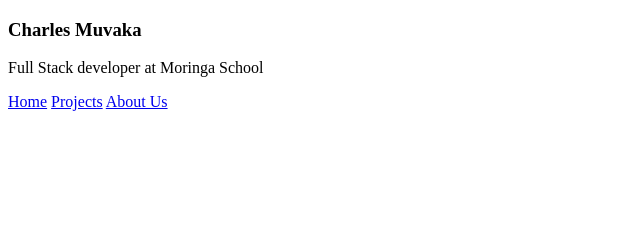
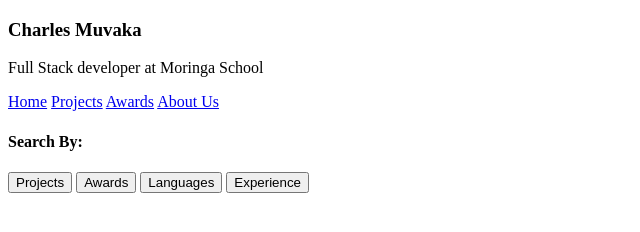
Before and after one commit to CharlesMuvaka/Muvkin-webPortfolio, a plain HTML site: page index.html in a window 1280 px wide. Shown: the whole page, without its empty margins (0-640 px from the left). Drawn offline with Linux system fonts and the light colour scheme.

Commit message:
add main section elements

```diff
--- a/index.html
+++ b/index.html
@@ -19,18 +19,30 @@
             </div>
             <div class="info">
                 <h3>Charles Muvaka</h3>
+                <!-- <p>Full Stack developer at Moringa School</p> -->
                 <p>Full Stack developer at Moringa School</p>
+                <!-- <p><a href="#" target="_blank">Git-hub Page</a></p> -->
 
             </div>
           </div>
           <nav>
             <a href="#" target="_self">Home</a>
             <a href="#" target="_self">Projects</a>
+            <a href="#" target="_self">Awards</a>
             <a href="#" target="_self">About Us</a>
           </nav>
         </header>
         <main>
             <!--Section2: this is the main section of our body-->
+            <div class="main1">
+                <h4>Search By:</h4>
+                <div class="buttons">
+                 <button>Projects</button>
+                 <button>Awards</button>
+                 <button>Languages</button>
+                 <button>Experience</button>
+                </div>
+            </div>
 
         </main>
         <footer>
```
